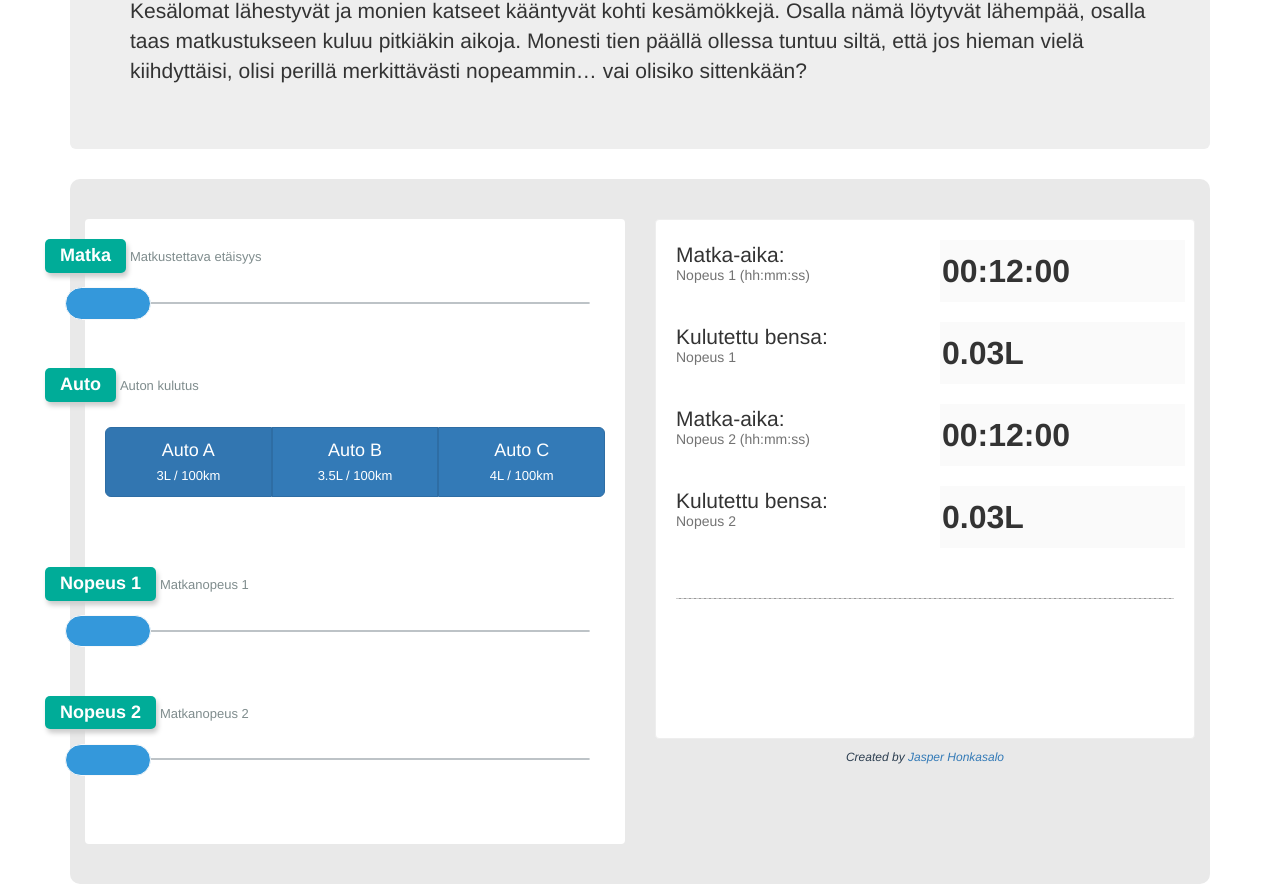
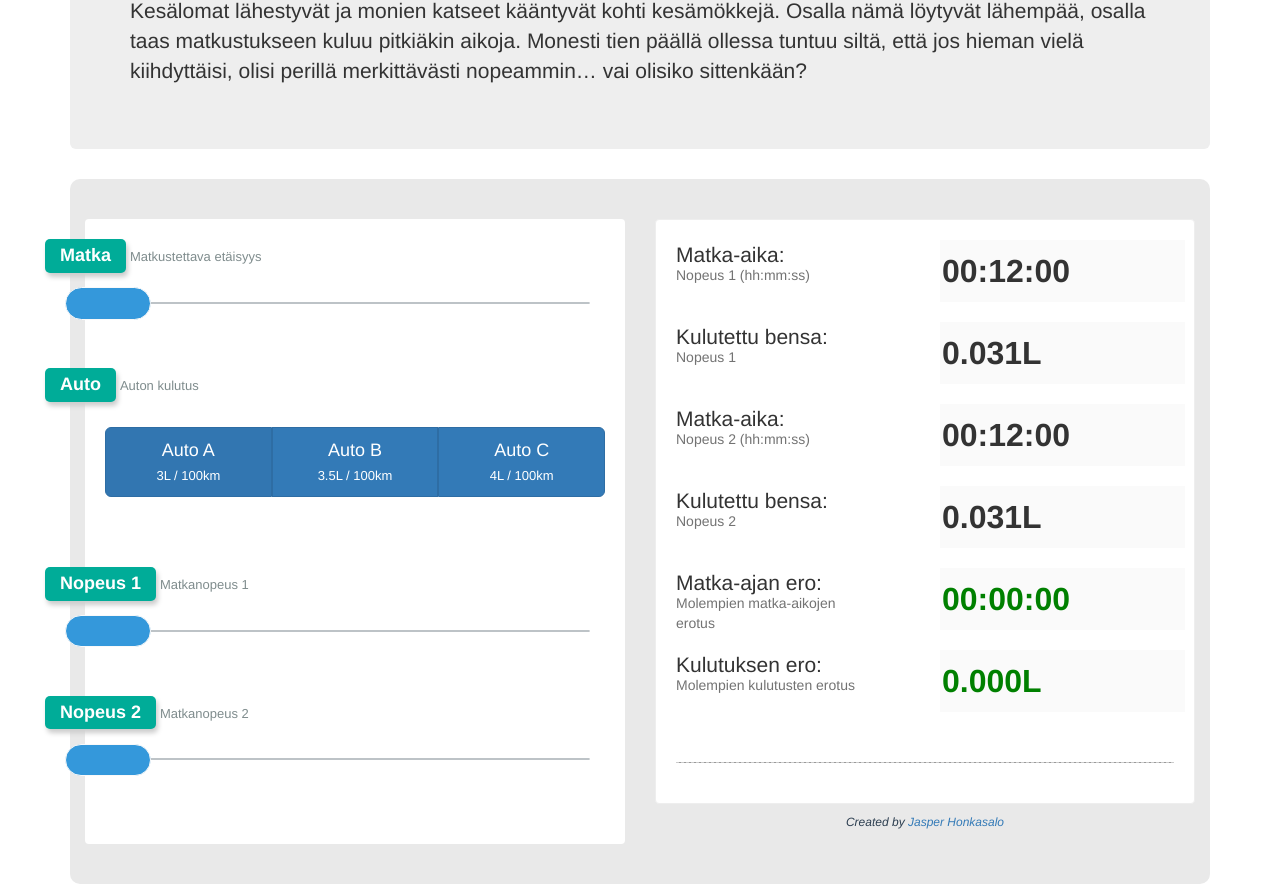
Before and after one commit to TheJapsu1/solidabis-koodihaaste-2021, a plain HTML site: page index.html in a window 1280 px wide. Shown: the part 211-1095 px from the top of the page. Drawn offline with nearby package versions, Linux system fonts and the light colour scheme.

Commit message:
Final changes

```diff
--- a/index.html
+++ b/index.html
@@ -11,9 +11,9 @@
 		<meta name="description" content="Matkakustannus-laskuri!" />
 		<meta name="viewport" content="width=device-width, initial-scale=1, shrink-to-fit=no"/>
     <script src="https://code.jquery.com/jquery-1.11.1.min.js"></script>
-    <link href="http://netdna.bootstrapcdn.com/bootstrap/3.1.0/css/bootstrap.min.css" rel="stylesheet" id="bootstrap-css">
-    <script src="http://netdna.bootstrapcdn.com/bootstrap/3.1.0/js/bootstrap.min.js"></script>
-    <script src="http://code.jquery.com/jquery-1.11.1.min.js"></script>
+    <link href="https://netdna.bootstrapcdn.com/bootstrap/3.1.0/css/bootstrap.min.css" rel="stylesheet" id="bootstrap-css">
+    <script src="https://netdna.bootstrapcdn.com/bootstrap/3.1.0/js/bootstrap.min.js"></script>
+    <script src="https://code.jquery.com/jquery-1.11.1.min.js"></script>
     <link rel="stylesheet" href="styling.css">
     <script src="javascript.js"></script>
 	</head>
@@ -133,6 +133,32 @@
                         </div>
                     </div>
                     </div>
+                    <div class="form-group">
+                      <div class="row">
+                        <div class="col-sm-6">
+                          <label for="amount_amirol" class="control-label">Matka-ajan ero:</label>
+                          <span class="help-text">Molempien matka-aikojen erotus</span>
+                        </div>
+                        <div class="col-sm-6">
+                            <input type="hidden" id="amount_amirol" class="form-control">
+                            <!-- <p class="calculator lead" id="total52"></p> -->
+                            <input class="calculator lead" name="totalcalculator52" type="text" id="timeDiff" disabled="disabled" style="color: green;" />
+                        </div>
+                    </div>
+                    </div>
+                    <div class="form-group">
+                      <div class="row">
+                        <div class="col-sm-6">
+                          <label for="amount_amirol" class="control-label">Kulutuksen ero:</label>
+                          <span class="help-text">Molempien kulutusten erotus</span>
+                        </div>
+                        <div class="col-sm-6">
+                            <input type="hidden" id="amount_amirol" class="form-control">
+                            <!-- <p class="calculator lead" id="total52"></p> -->
+                            <input class="calculator lead" name="totalcalculator52" type="text" id="consDiff" disabled="disabled" style="color: green;" />
+                        </div>
+                    </div>
+                    </div>
                     <div style="margin-top:30px"></div>
                     <hr class="style">
 
--- a/javascript.js
+++ b/javascript.js
@@ -1,4 +1,4 @@
-// JavaScript Document
+
 var p = {
 	0: "1km",
 	1: "2km",
@@ -128,7 +128,7 @@ var lastSpd1;
 var lastSpd2;
 
 $(document).ready(function () {
-	$("#time1").val("10000");         //TODO: INVESTIGATE!!!!!!!!!!!!!!!!!!
+	$("#time1").val("10000");
 
 	$("#slider_amirol_dist").slider({
 		range: "min",
@@ -230,7 +230,6 @@ function update(slider, val) {
 	);
 }
 
-// val is the index of value in p/t array
 function consumptionCalculator(dist, spd1, spd2) {
 	if (undefined === dist) {
 		dist = 0;
@@ -249,11 +248,15 @@ function consumptionCalculator(dist, spd1, spd2) {
 	var consumption2 = (cars[car] / 100) * t[dist] * (1 + 0.009 * s[spd2]);
   var time1 = t[dist] / s[spd1] * 60 * 60;
   var time2 = t[dist] / s[spd2] * 60 * 60;
-  var t1 = new Date(time1 * 1000).toISOString().substr(11, 8)
-  var t2 = new Date(time2 * 1000).toISOString().substr(11, 8)
+  var t1 = new Date(time1 * 1000).toISOString().substr(11, 8);
+  var t2 = new Date(time2 * 1000).toISOString().substr(11, 8);
 
+	var timeDiff = new Date(Math.abs(time2 - time1) * 1000).toISOString().substr(11, 8);
+	var consDiff = Math.abs(consumption1 - consumption2).toFixed(3) + "L";
 	$("#time1").val(t1);
 	$("#time2").val(t2);
-	$("#cons1").val(consumption1.toFixed(2) + "L");
-	$("#cons2").val(consumption2.toFixed(2) + "L");
+	$("#cons1").val(consumption1.toFixed(3) + "L");
+	$("#cons2").val(consumption2.toFixed(3) + "L");
+	$("#timeDiff").val(timeDiff);
+	$("#consDiff").val(consDiff);
 }
```
